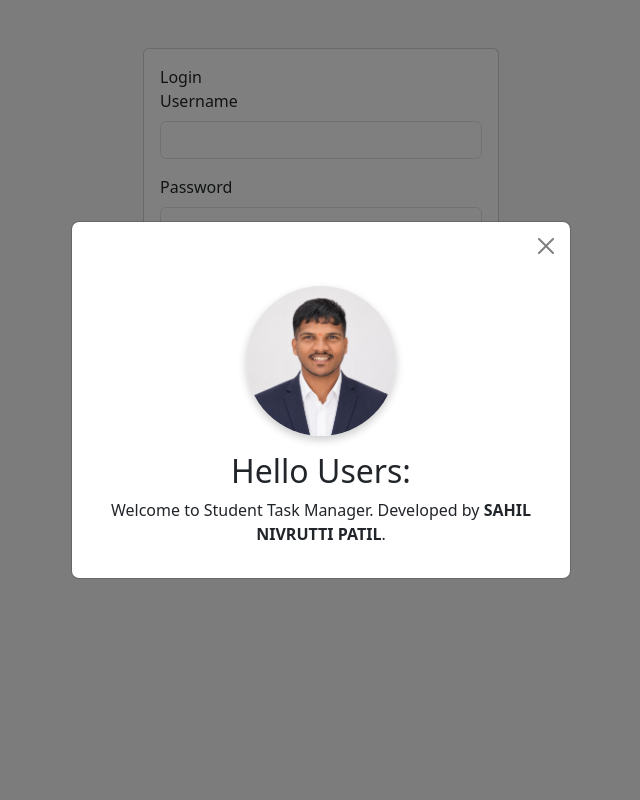
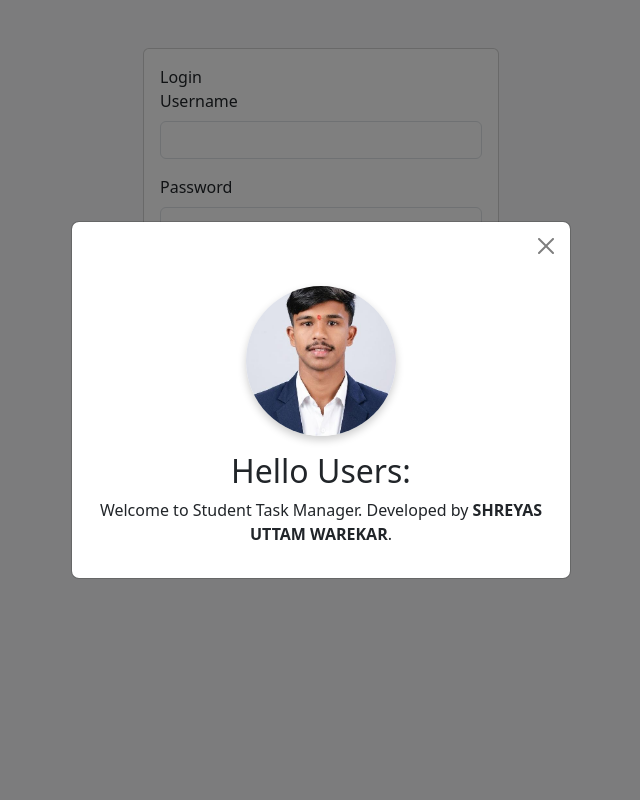
Before and after one commit to sahilnivruttipatil22-eng/student_task_manager, a Flask app: page /login in a window 1280 px wide. Shown: the whole page, without its empty margins (319-959 px from the left). Run offline with Flask 3, Linux system fonts and the light colour scheme.

Commit message:
Intial Commit

```diff
--- a/app.py
+++ b/app.py
@@ -114,6 +114,7 @@ def add_student():
         #Close database connection
         cursor.close()
         connection.close()
+
 
         return 'Student added successfully!'
 
--- a/templates/login.html
+++ b/templates/login.html
@@ -33,14 +33,14 @@
 
             <div class="modal-body text-center">
 
-                <img src="{{ url_for('static', filename='sahilyaa.jpeg') }}"
+                <img src="{{ url_for('static', filename='profile.jpeg') }}"
                      class="profile-img mb-3">
 
                 <h2>Hello Users:</h2>
 
                 <p>
                     Welcome to Student Task Manager.
-                    Developed by <strong> SAHIL NIVRUTTI PATIL</strong>.
+                    Developed by <strong> SHREYAS UTTAM WAREKAR</strong>.
                 </p>
 
             </div>
```
Also changed, not shown: static/Shreyas.jpeg (renamed from static/sahilyaa.jpeg), static/profile.jpeg (added).
